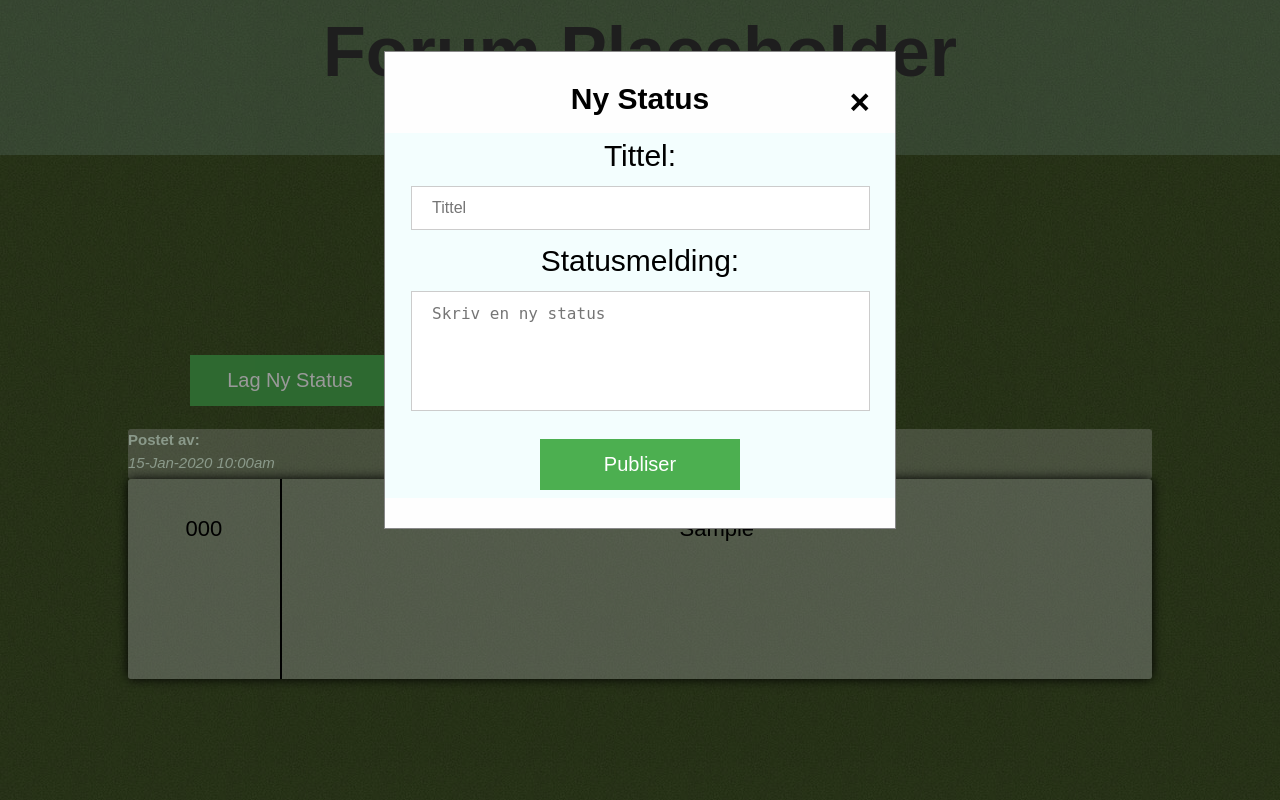
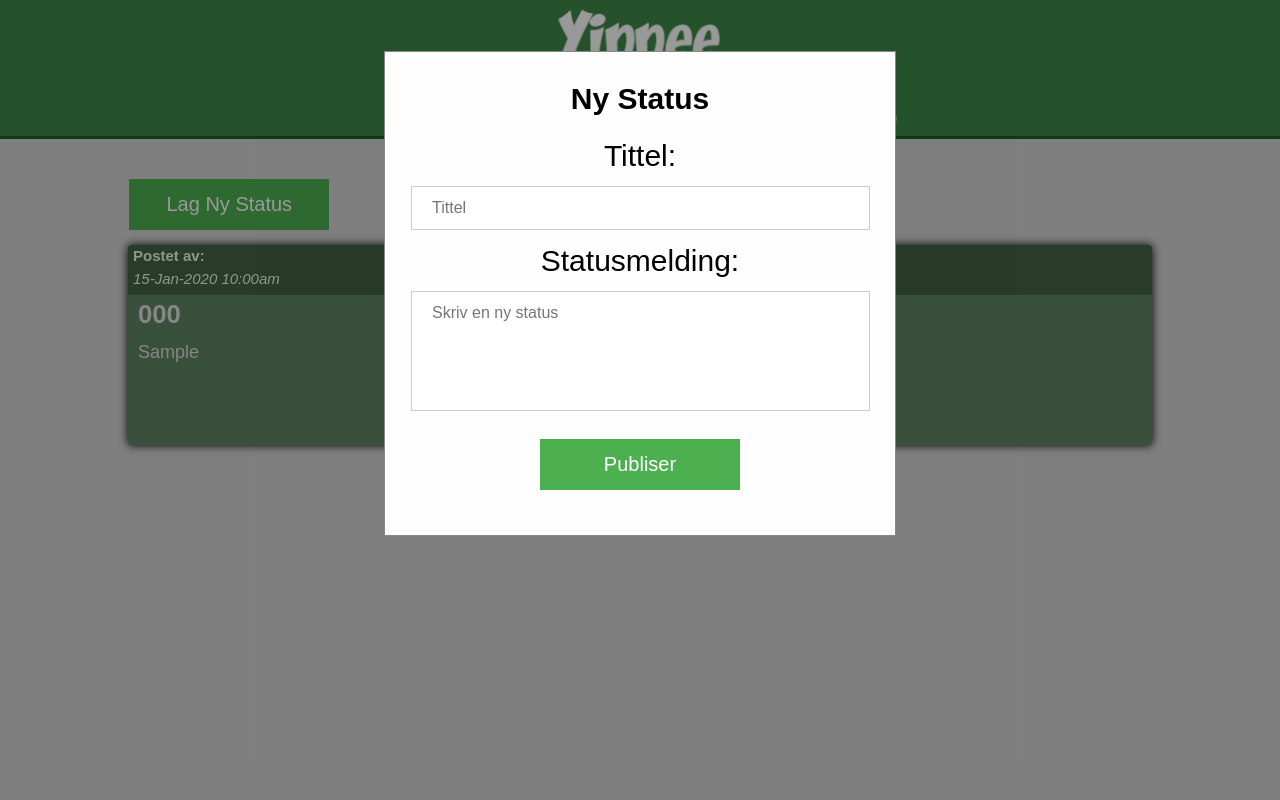
Before and after one commit to TroFie/applikasjon, a PHP site: page /applikasjon/feed.php in a window 1280 px wide, after a click on "Lag Ny Status". Run offline with PHP 8.4, Linux system fonts and the light colour scheme; tables that the repository leaves empty or names only in its code hold one stand-in row (values such as "Sample post"); data that the repository does not hold is empty.

Commit message:
Nytt design

```diff
--- a/feed.php
+++ b/feed.php
@@ -21,7 +21,6 @@ session_start();
       }
     }
   }
-
 ?>
 
 <!DOCTYPE html>
@@ -30,43 +29,17 @@ session_start();
 <head>
     <meta charset="utf-8">
       <link rel="stylesheet" type="text/css" href="style.css" />
-
-    <script> src="https://ajax.googleapis.com/ajax/libs/jquery/3.3.1/jquery.min.js"></script>
-    <script type="text/javascript">
-      function post() {
-        var title = document.getElementById("tittel").value;
-        var comment = document.getElementById("melding").value;
-
-        if(comment && title) {
-          $.ajax ({
-            type: 'post',
-            url: 'feed.php',
-            data: {
-              tittel: tittel,
-              melding: melding
-            },
-            success: function (response){
-              document.getElementById("content").innerHTML=response+document.getElementById("content").innerHTML;
-              document.getElementById("tittel").value="";
-              document.getElementById("melding").value="";
-            }
-          });
-        }
-        return false;
-      }
-    </script>
+      <title>Feed</title>
 </head>
 
 <body>
 
+<header>
+  <div class="container">
+    <img src="bilder/yippee.png" alt="">
+    </div>
 
-<header>
-    <div class="container">
-        <div id="branding">
-          <h1>Forum Placeholder</h1>
-        </div></div>
-
-      <nav class="container">
+      <nav class="navbar">
           <ul>
               <li><a href=feed.php>     Feed       </a></li>
               <li><a href=#>            Kontakt    </a></li>
@@ -76,48 +49,63 @@ session_start();
       </nav>
   </header>
 
-
-
-
-      <button class="statusbutton" onclick="document.getElementById('modal-wrapper').style.display='block'" style="width: 200px; margin-top: 200px; margin-left: 190px;">Lag Ny Status</button>
+  <!-- Ny status -->
+    <button class="statusbutton" onclick="document.getElementById('modal-wrapper').style.display='block'" style="width: 200px;  margin-top: 40px; margin-left: 10.1%;">Lag Ny Status</button>
 
       <div id="modal-wrapper" class="modal">
 
         <form class="modal-content animate" action="" method="POST">
 
           <div class="imgcontainer">
-            <span onclick="document.getElementById(modal-wrapper).style.display='none'" class="close" title="Lukk vindu">&times;</span>
             <h1 style="text-align:center">Ny Status</h1>
           </div>
 
           <div class="container">
-
             <td>Tittel: </td><td><input class="feedText" type="text" placeholder="Tittel" name="tittel"></td>
           </div>
 
           <div class="container">
             <td>Statusmelding: </td>
-            <textarea class="feedTextArea" style="resize: none;" placeholder="Skriv en ny status" name="melding"></textarea>
+            <textarea class="feedTextArea" style="resize: none; font-family:arial;" placeholder="Skriv en ny status" name="melding"></textarea>
             <input class="statusbutton" type="submit" name="publiser" value="Publiser" style="width:200px;">
           </div>
 
         </form>
-
       </div>
 
-      <script>
+      <!-- Svar funksjon -->
+        <div id="svar-wrapper" class="svar">
 
+        <form class="svar-content animate" action="" method="POST">
+
+          <div class="svarcontainer">
+            <h1 style="text-align:center">Svar</h1>
+          </div>
+
+          <div class="container">
+            <td>Ditt svar: </td>
+            <textarea class="feedTextArea" style="resize: none;" placeholder="Svar på statusen" name="melding"></textarea>
+            <input class="statusbutton" type="submit" name="publiser" value="Svar" style="width:200px;">
+          </div>
+
+        </form>
+        <script>
+        var svar = document.getElementById('svar-wrapper');
         var modal = document.getElementById('modal-wrapper');
-        window.onclick = function(event) {
+        window.onclick = closeWindow;
+
+        function closeWindow(event) {
+            if (event.target == svar) {
+                svar.style.display = "none";
+            }
             if (event.target == modal) {
                 modal.style.display = "none";
             }
         }
-        </script>
-
+      </script>
+      </div>
 
 <div id="main">
-<div id="content">
   <?php
       require 'connect.php';
       $getQuery = mysqli_query($conn, "SELECT * FROM melding ORDER BY id DESC");
@@ -129,24 +117,22 @@ session_start();
         $username = $rows['uidUsers'];
         $post_time = $rows['post_time'];
         ?>
+        <div class="shadowbox">
+        <div class="post-date"><strong style="margin-left:5px">Postet av:</strong> <?php echo "<a style=\"text-decoration:none; color: white;\" href=bruker.php?uid=$username> $username </a>";?>
+                               <span> <p style="font-style:italic; margin-left:5px"><?php echo date("j-M-Y g:ia", strtotime($post_time)) ?> </p></span></div>
+        <div class="post">
+        <h3 style="color: rgb(223, 223, 223); text-align: left; margin-left:10px;"><?php echo $tittel; ?><br/></h3>
 
-        <div class="post-date"><strong>Postet av:</strong> <?php echo "<a href=bruker.php?uid=$username> $username </a>";?>
-                               <span> <p style="font-style:italic"><?php echo date("j-M-Y g:ia", strtotime($post_time)) ?> </p></span></div>
-        <div class="post">
-        <div class="post-user">
-        <br/> <?php echo $tittel; ?><br/>
-        </div>
-
-        <br /> <?php echo $melding; ?>
-
-
+        <p style="color: rgb(223, 223, 223); font-size: 18px; text-align:left; margin-left:10px; margin-top:5px;"><?php echo $melding; ?></p>
+        <br/>
+        <br/>
+        <!-- <button class="statussvar" onclick="document.getElementById('svar-wrapper').style.display='block'" style="width: 100px; margin-top: 50px;">Svar</button> -->
+      </div>
     </div>
       <?php
       }
       ?>
 </div>
-</div>
-
 
 </body>
 </html>
--- a/minSide.php
+++ b/minSide.php
@@ -21,7 +21,6 @@ $getQuery = mysqli_query($conn, "SELECT * FROM users WHERE uidUsers='$username'"
 <!DOCTYPE html>
 <html>
 <head>
-
   <meta charset="utf-8">
   <meta http-equiv="X-UA-Compatible" content="IE=edge">
   <title>Log In</title>
--- a/style.css
+++ b/style.css
@@ -17,7 +17,8 @@ body{
 	font: 15px/1.5 Arial, Helvetica, sans-serif;
 	padding: 0;
 	margin: 0;
-    background: url(bilder/background.jpg);
+	background-color: rgb(211, 211, 211);
+    /* background: url(bilder/background1.jpg); */
     background-attachment: fixed;
 }
 
@@ -34,19 +35,21 @@ p{
 }
 
 header{
-	min-height: 70px;
+	background-color: rgb(62, 136, 73);
+	min-height: 120px;
+	border-bottom: #185f1e 3px solid;
 }
 
 header li{
 	display: inline;
-	padding: 20px;
+	padding: 30px;
 }
 
 header a{
-	color: #333333;
+	color: rgb(231, 231, 231);
 	text-decoration: none;
 	text-transform: uppercase;
-	font-size: 22px;
+	font-size: 23px;
 }
 
 header a:hover{
@@ -54,9 +57,21 @@ header a:hover{
 	font-weight: bold;
 }
 
+img {
+	float: center;
+	height: 15%;
+	width: 15%;
+}
+
+.navbar {
+	text-align: center;
+	overflow: hidden;
+}
+
 ul{
 	margin: 0;
 	padding: 0;
+	display: inline-block;
 }
 
 footer {
@@ -71,14 +86,7 @@ footer {
 header #branding h1{
 	font-size: 70px;
 	margin-bottom: 5px;
-	color:#333333
-}
-a.newpost{
-	color:lightblue;
-	font-size:20px;
-	text-decoration:none;
-	color:#333333;
-	font-weight: bold;
+	/* color:#333333 */
 }
 
 .formHeader {
@@ -86,7 +94,6 @@ a.newpost{
 	padding: 0;
 	margin-top: 40px;
 	margin-left: 20px;
-	background-color:pink;
 }
 
 /*
@@ -99,57 +106,56 @@ a.newpost{
 }
 */
 
+.shadowbox {
+	box-shadow: 0px 0px 10px;
+	height: 200px;
+	border-radius: 3px;
+	margin-bottom: 40px;
+}
+
 .post {
 	float: left;
-	background-color: rgba(250, 255, 255, 0.4);
-	margin-bottom: 40px;
-	box-shadow: 0px 0px 12px;
-	border-radius: 3px;
+	background-color: rgb(95, 133, 100);
+	border-bottom-right-radius: 3px;
+	border-bottom-left-radius: 3px;
 	width: 100%;
-	height: 200px;
-
+	height: 150px;
+	float: center;
+	text-align:center;
 }
+/*
 .post-user {
-	width: 15%; min-height: 200px;
-	float: left;
+	float: center;
 	text-align:center;
-	border-right:2px solid;
-}
+} */
 
 .post-date {
-	margin-top:15px;
 	width: 100%;
-	background-color: rgba(255, 255, 255, 0.3);
+	background-color: rgb(68, 99, 73);
 	float: right;
 	text-align:left;
 	color:#e6ffe6;
 	font-size:15px;
-	border-radius: 3px;
+	border-top-right-radius: 3px;
+	border-top-left-radius: 3px;
+	height: 50px;
 }
 
 .container{
 	width: auto;
 	margin: auto;
-	background-color  : rgba(200, 255, 255, 0.2);
 	overflow: hidden;
 	text-align: center;
 	font-size: 30px;
   }
 
-
-#content{
-	background:  #ffffcc;
-	height:auto;
-}
-
-
 #main{
 	padding-left: 10%;
 	padding-right: 10%;
-    font-size: 22px;
-    font-family: "Arial";
-    text-align:center;
-
+  font-size: 22px;
+  font-family: "Arial";
+  text-align:center;
+	height:auto;
 }
 
 .feedText{
@@ -182,10 +188,22 @@ a.newpost{
 	cursor: pointer;
 	width: 90%;
 	font-size:20px;
+	margin-bottom:15px;
 }
 
 button:hover {
 	opacity: 0.8;
+}
+
+.statussvar {
+	background-color: rgb(46, 46, 46);
+	color: white;
+	padding: 9px 15px;
+	margin: 8px 28px;
+	border: none;
+	cursor: pointer;
+	width: 90%;
+	font-size:15px;
 }
 
 .imgcontainer {
@@ -213,6 +231,53 @@ height:200px;
 }
 
 .modal-content {
+	background-color: #fefefe;
+	margin: 4% auto 15% auto;
+	border: 1px solid #888;
+	width: 40%;
+	padding-bottom: 30px;
+}
+
+.close {
+	position: absolute;
+	right: 25px;
+	top: 0;
+	color: #000;
+	font-size: 35px;
+	font-weight: bold;
+}
+.close:hover,.close:focus {
+	color: red;
+	cursor: pointer;
+}
+
+.animate {
+	animation: zoom 0.3s
+}
+@keyframes zoom {
+	from {transform: scale(0)}
+	to {transform: scale(1)}
+}
+
+.svarcontainer {
+	text-align: center;
+	margin: 24px 0 12px 0;
+	position: relative;
+}
+
+.svar {
+	display: none;
+	position: fixed;
+	z-index: 1;
+	left: 0;
+	top: 0;
+	width: 100%;
+	height: 100%;
+	overflow: auto;
+	background-color: rgba(0,0,0,0.4);
+}
+
+.svar-content {
 	background-color: #fefefe;
 	margin: 4% auto 15% auto;
 	border: 1px solid #888;
@@ -357,6 +422,15 @@ Må være to av disse hvis ikke fucker det med signup formen..
 
 .login-card a:hover {
   opacity: 1;
+}
+
+.logoutbutton {
+	background-color: #4CAF50;
+	color: white;
+	padding: 14px 20px;
+	border: none;
+	cursor: pointer;
+	font-size:20px;
 }
 
 /*
```
Also changed, not shown: header.php (+6 -4 lines), headerIndex.php (+5 -5 lines), bilder/yippee.png (added).
